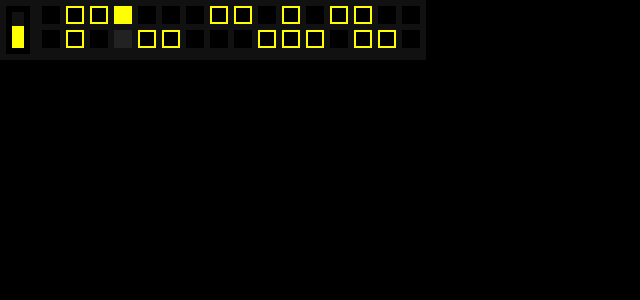
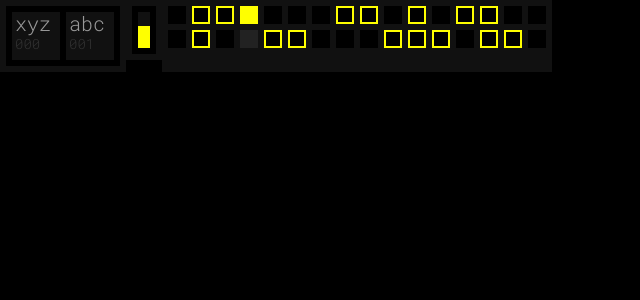
Before and after one commit to maxwellito/hexabeat, a React (Create React App) app: page / in a window 1280 px wide. Shown: the top 300 px of the page, without its empty margins (0-640 px from the left). Built offline with nearby package versions, Linux system fonts and the light colour scheme.

Commit message:
Add LabelPick

```diff
--- /dev/null
+++ b/src/components/track/labelPick/labelPick.css
@@ -0,0 +1,38 @@
+@import '../../../styles/variables.css';
+
+.label-pick {
+  display: inline-block;
+  border: var(--border-width) solid var(--shade-dark);
+  padding: calc(var(--border-width) / 2);
+  background-color: var(--shade-darker);
+  transition: .2s box-shadow, .3s border-color;
+  box-shadow: 0 0 0 transparent;
+}
+
+.label-pick.active {
+  border-color: var(--primary);
+  box-shadow: 0 0 var(--border-width) var(--primary);
+}
+
+.label {
+  display: inline-block;
+  width: calc(var(--border-width) * 8);
+  height: calc(var(--border-width) * 8);
+  padding: 0 calc(var(--border-width) / 2);
+  margin: calc(var(--border-width) / 2);
+  background-color: var(--shade-dark);
+  box-sizing: border-box;
+}
+
+.labelTitle, .labelIndex {
+  display: block;
+  line-height: 1.2;
+}
+.labelTitle {
+  font-size: 20px;
+}
+
+.labelIndex {
+  font-size: 14px;
+  color: var(--shade-light);
+}
--- /dev/null
+++ b/src/components/track/labelPick/labelPick.js
@@ -0,0 +1,24 @@
+import React, { Component } from 'react';
+import './labelPick.css';
+
+class LabelPick extends Component {
+
+  render() {
+    let labels = this.props.labels || [],
+        wrapClass = 'label-pick' + (this.props.active ? 'active' : '')
+
+    labels = labels.map((label, index) => {
+      return <div className='label'>
+        <span className='labelTitle'>{label}</span>
+        <span className='labelIndex'>00{index}</span>
+      </div>
+    });
+    return (
+      <div className={wrapClass}>
+        {labels}
+      </div>
+    );
+  }
+}
+
+export default LabelPick;
--- a/src/components/track/track.js
+++ b/src/components/track/track.js
@@ -1,4 +1,5 @@
 import React, { Component } from 'react';
+import LabelPick from './labelPick/labelPick';
 import LevelMeter from './levelMeter/levelMeter';
 import TrackData from './trackData/trackData';
 import './track.css';
@@ -15,7 +16,8 @@ class Track extends Component {
         trackData = [
           [0, 1, 1, 1,  0, 0, 0, 1,  1, 0, 1, 0,  1, 1, 0, 0],
           [0, 1, 0, 0,  1, 1, 0, 0,  0, 1, 1, 1,  0, 1, 1, 0]
-        ];
+        ],
+        labels = ['xyz', 'abc'];
 
     setTimeout(() => {
       this.setState({currentPos: (currentPos + 1) % 16})
@@ -23,6 +25,7 @@ class Track extends Component {
 
     return (
       <div className='track'>
+        <LabelPick labels={labels} />
         <LevelMeter progress={.6}/>
         <TrackData currentPos={currentPos} data={trackData} />
       </div>
--- a/src/index.css
+++ b/src/index.css
@@ -1,3 +1,5 @@
+@import './styles/variables.css';
+
 @font-face {
   font-family: "Roboto Mono";
   font-weight: 100;
@@ -10,5 +12,6 @@ body {
   margin: 0;
   padding: 0;
   font-family: "Roboto Mono", monospace;
-  background: black;
+  background: var(--shade-darker);
+  color: var(--shade-lighter);
 }
```
Also changed, not shown: .gitlab-ci.yml (deleted).
